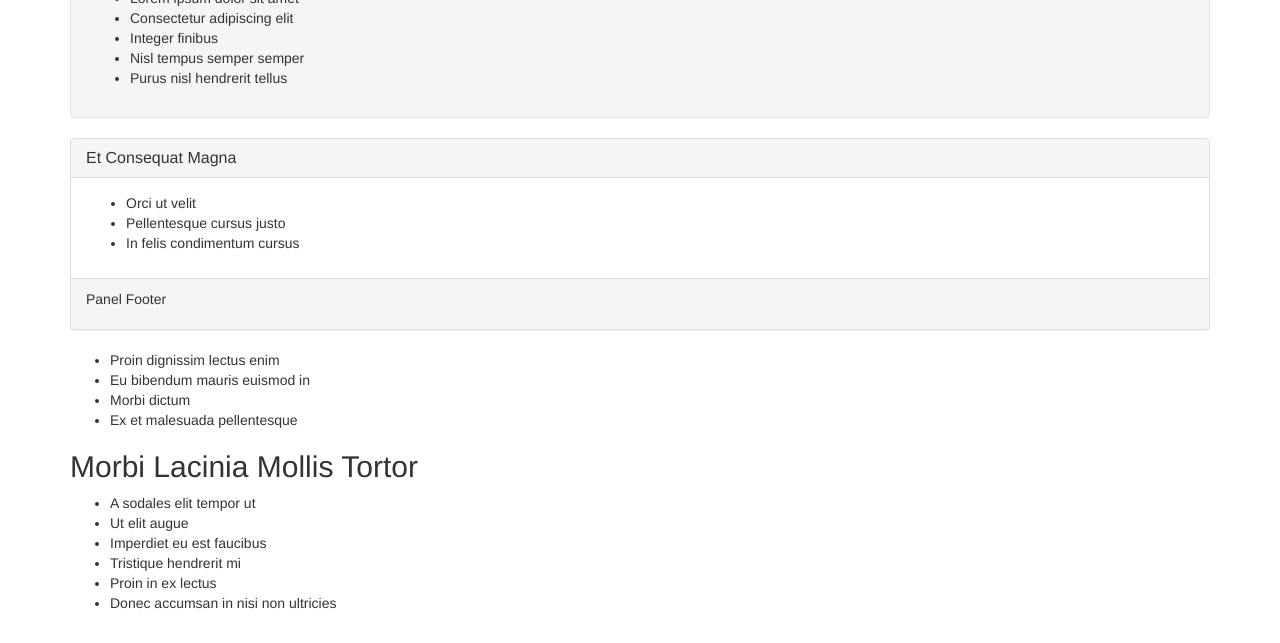
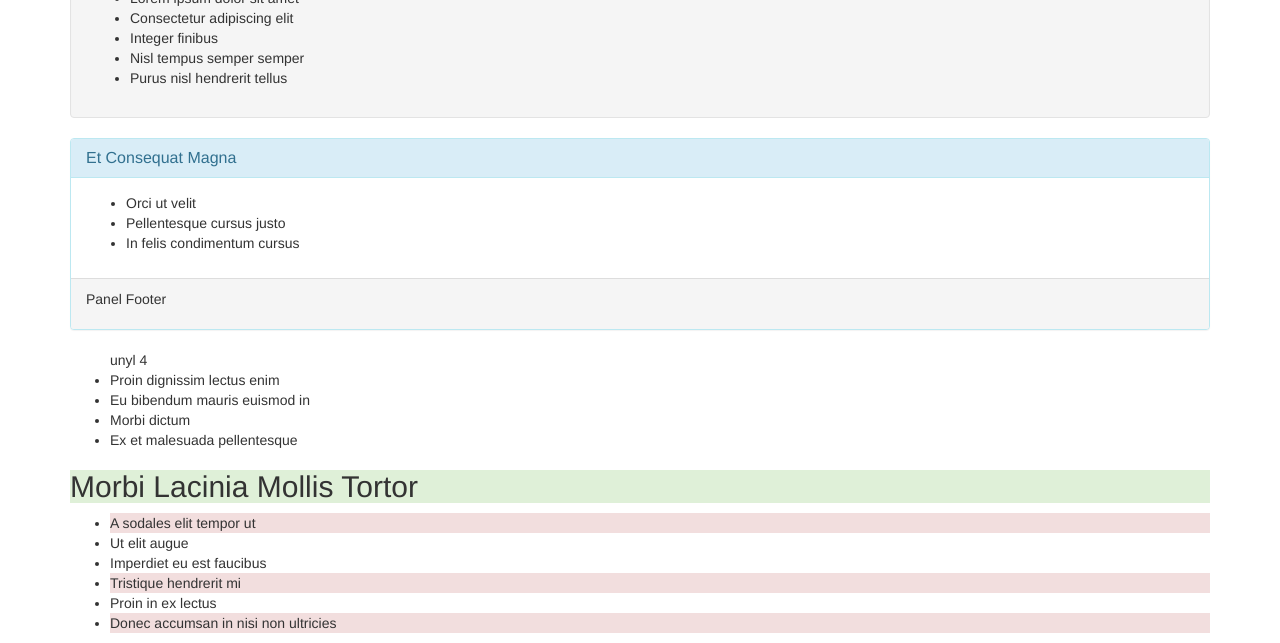
Before and after one commit to HassibIbrahim/Bootstrap-Practice, a plain HTML site: page index.html in a window 1280 px wide. Shown: the part 389-1032 px from the top of the page. Drawn offline with Linux system fonts and the light colour scheme.

Commit message:
initializing of the helper class in bootstrap

```diff
--- a/index.html
+++ b/index.html
@@ -21,7 +21,7 @@
       <li>Purus nisl hendrerit tellus</li>
     </ul>
   </div>
-  <div class="panel panel-default">
+  <div class="panel panel-info">
     <div class="panel-heading">
       <h2 class="panel-title">Et Consequat Magna</h2>
     </div>
@@ -36,20 +36,20 @@
     <p>Panel Footer</p>
 </div>
 </div>
-    <ul>
+    <ul>unyl 4
       <li>Proin dignissim lectus enim</li>
       <li>Eu bibendum mauris euismod in</li>
       <li>Morbi dictum</li>
       <li>Ex et malesuada pellentesque</li>
     </ul>
-    <h2>Morbi Lacinia Mollis Tortor</h2>
+    <h2 class="bg-success">Morbi Lacinia Mollis Tortor</h2>
     <ul>
-      <li>A sodales elit tempor ut</li>
+      <li class="bg-danger">A sodales elit tempor ut</li>
       <li>Ut elit augue</li>
       <li>Imperdiet eu est faucibus</li>
-      <li>Tristique hendrerit mi</li>
+      <li class="bg-danger">Tristique hendrerit mi</li>
       <li>Proin in ex lectus</li>
-      <li>Donec accumsan in nisi non ultricies</li>
+      <li class="bg-danger">Donec accumsan in nisi non ultricies</li>
     </ul>
   </div>
 
```
